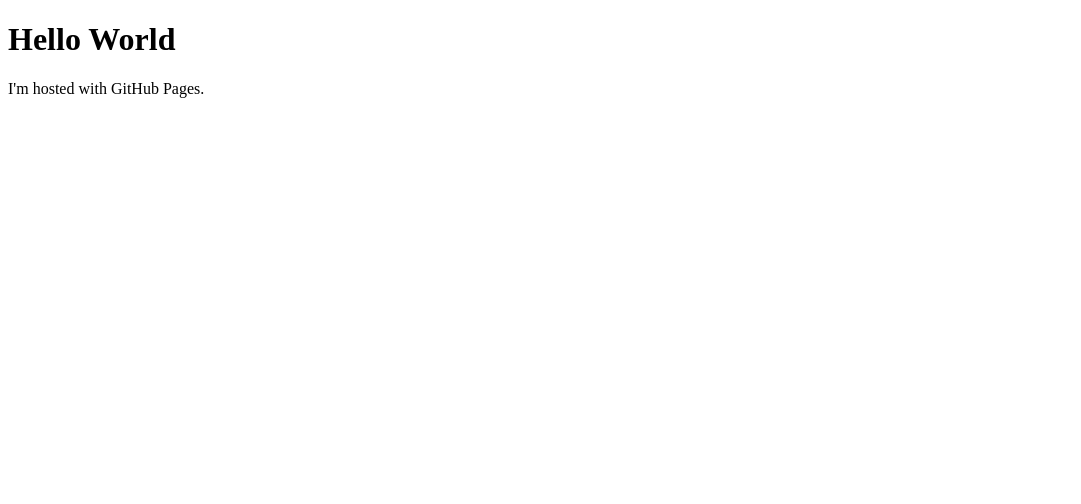
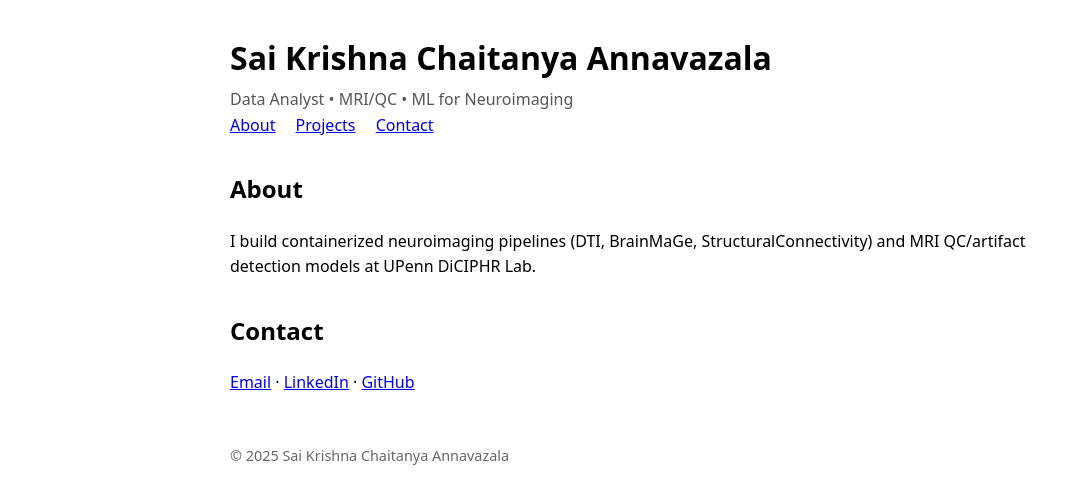
Before and after one commit to SaiKrishnaChaitanya24/SaiKrishnaChaitanya24.github.io, a plain HTML site: page index.html in a window 1280 px wide. Shown: the whole page, without its empty margins (0-1081 px from the left). Drawn offline with Linux system fonts and the light colour scheme.

Commit message:
Update index.html

```diff
--- a/index.html
+++ b/index.html
@@ -1,7 +1,44 @@
-<!DOCTYPE html>
-<html>
+<!doctype html>
+<html lang="en">
+<head>
+  <meta charset="utf-8" />
+  <meta name="viewport" content="width=device-width, initial-scale=1" />
+  <title>Sai Krishna Chaitanya Annavazala</title>
+  <style>
+    body { font-family: system-ui, Arial, sans-serif; max-width: 820px; margin: 2rem auto; line-height: 1.6; }
+    h1 { margin-bottom: .25rem; }
+    .tag { color:#555; }
+    nav a { margin-right: 1rem; }
+    section { margin: 2rem 0; }
+    footer { margin-top: 3rem; font-size: .9rem; color: #666; }
+  </style>
+</head>
 <body>
-<h1>Hello World</h1>
-<p>I'm hosted with GitHub Pages.</p>
+  <header>
+    <h1>Sai Krishna Chaitanya Annavazala</h1>
+    <div class="tag">Data Analyst • MRI/QC • ML for Neuroimaging</div>
+    <nav>
+      <a href="#about">About</a>
+      <a href="#projects">Projects</a>
+      <a href="#contact">Contact</a>
+    </nav>
+  </header>
+
+  <section id="about">
+    <h2>About</h2>
+    <p>I build containerized neuroimaging pipelines (DTI, BrainMaGe, StructuralConnectivity) and MRI QC/artifact detection models at UPenn DiCIPHR Lab.</p>
+  </section>
+
+  <section id="contact">
+    <h2>Contact</h2>
+    <p>
+      <a href="mailto:chaitanya.annavazala@gmail.com">Email</a> ·
+      <a href="https://www.linkedin.com/in/annavazala/">LinkedIn</a> ·
+      <a href="https://github.com/SaiKrishnaChaitanya24">GitHub</a>
+    </p>
+  </section>
+
+  <footer>© <span id="y"></span> Sai Krishna Chaitanya Annavazala</footer>
+  <script>document.getElementById('y').textContent = new Date().getFullYear()</script>
 </body>
 </html>
```
